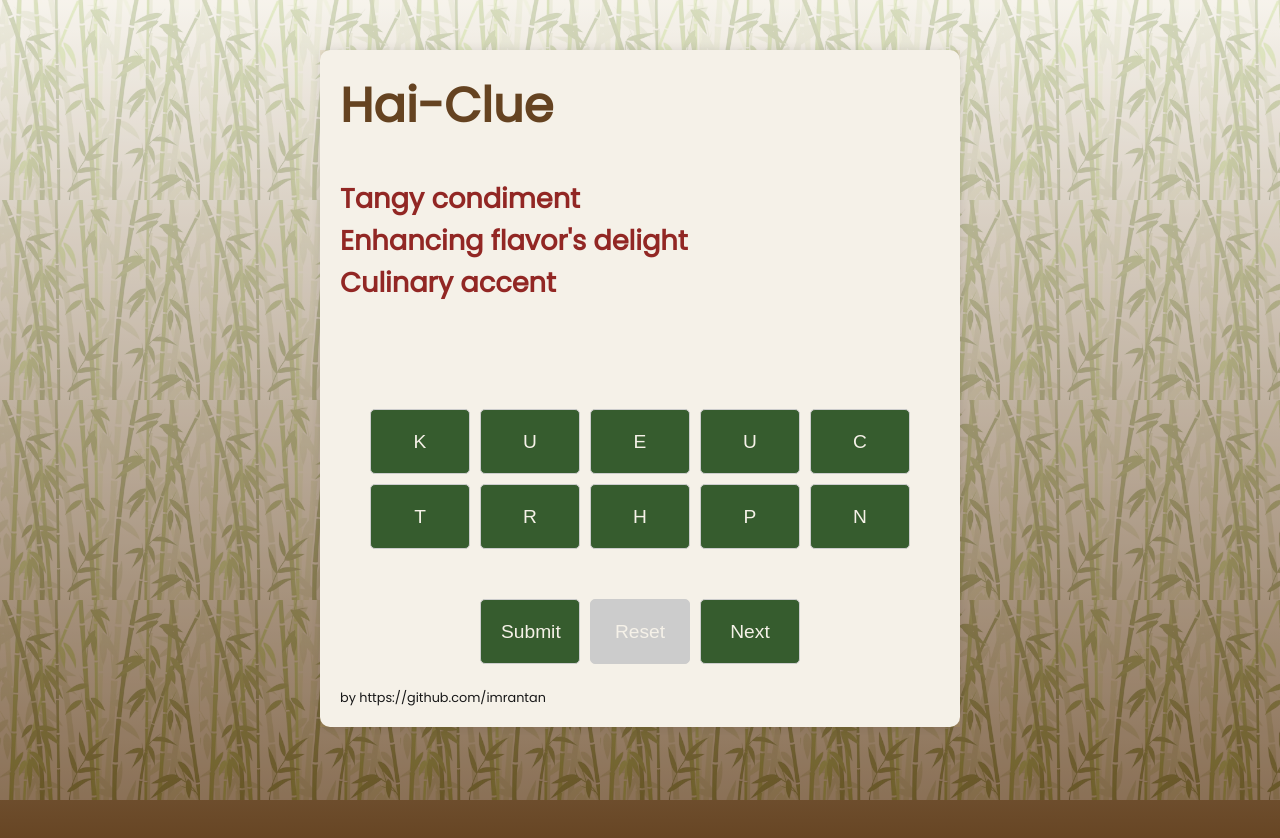
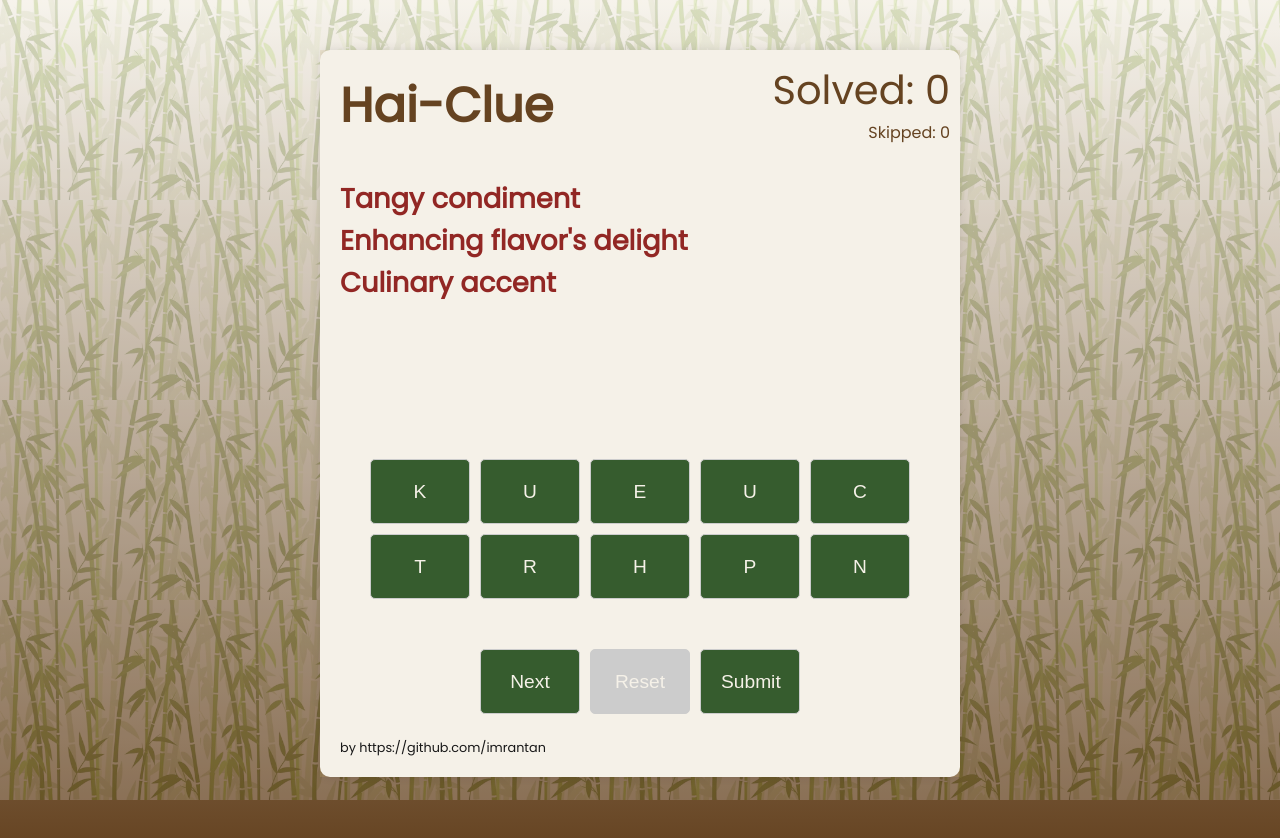
Before and after one commit to imrantan/hai-clue, a React (Vite) app: page / in a window 1280 px wide. Shown: the top 838 px of the page. Built offline with nearby package versions, Linux system fonts and the light colour scheme.

Commit message:
Changed the following: 1. Added counters 2. Improved the arrangement of buttons 3. Increased font 4. Font colours will change after every 3 solves.

```diff
--- a/src/components/game/game.css
+++ b/src/components/game/game.css
@@ -10,7 +10,7 @@
   padding: 20px;
   box-shadow: 0 0 10px rgba(0, 0, 0, 0.1);
   position: relative;
-  animation: slideUp 1.5s ease;
+  animation: slideUp 1.8s ease;
 }
 
 .container h1 {
@@ -176,12 +176,19 @@
 }
 
 .container .your-selection {
+  height: 50px; /* Fixed height to prevent layout shift */
   display: flex;
+  align-items: center;
   justify-content: center;
-  font-weight: 500;
-  font-size: 2rem; /* Reduced font size for smaller screens */
+  font-weight: bold;
+  font-size: 1.5em; /* Increased font size */
   color: #922724;
   animation: fadeIn 1s ease;
+}
+
+.container .selected-letters {
+  font-size: 1.5em; /* Increased font size */
+  font-weight: bold;
 }
 
 .container .Result {
@@ -228,3 +235,52 @@
     opacity: 1;
   }
 }
+
+/* Add this new animation for the transition effect */
+@keyframes fadeInOut {
+  0%, 100% { opacity: 0; }
+  50% { opacity: 1; }
+}
+
+/* Apply the new animation to the riddle */
+.container h2 {
+  font-size: 1.5rem;
+  font-weight: 700;
+  color: #922724;
+}
+
+@media (min-width: 768px) {
+  .container h2 {
+    font-size: 1.7rem;
+  }
+}
+
+.fade-in {
+  opacity: 1;
+  transition: opacity 0.5s ease-in;
+}
+
+.fade-out {
+  opacity: 0;
+  transition: opacity 0.5s ease-out;
+}
+
+.counters-solved {
+  position: absolute;
+  top: 10px;
+  right: 10px;
+  text-align: right;
+  font-size: 2.5rem;
+}
+
+.counters-skipped {
+  position: absolute;
+  top: 70px;
+  right: 10px;
+  text-align: right;
+  font-size: 1rem;
+}
+
+.counters div {
+  margin-bottom: 5px;
+}
--- a/src/components/game/game.jsx
+++ b/src/components/game/game.jsx
@@ -1,33 +1,46 @@
-import React, { useState, useEffect } from 'react';
+import React, { useState, useEffect, useTransition } from 'react';
 import { data } from '../../assets/data.js';
 import './game.css';
 
 const Game = () => {
     const [index, setIndex] = useState(0);
-    const randomNumber = Math.floor(Math.random() * (693 - 0 + 1)) + 0;
-    const [riddle, setRiddle] = useState(data[randomNumber]);
+    const [riddle, setRiddle] = useState(data[Math.floor(Math.random() * 694)]);
     const [clickedButtons, setClickedButtons] = useState([]);
     const [selectedLetters, setSelectedLetters] = useState([]);
     const [submittedAnswer, setSubmittedAnswer] = useState('');
     const [isCorrect, setIsCorrect] = useState(false);
+    const [solvedCount, setSolvedCount] = useState(0);
+    const [skippedCount, setSkippedCount] = useState(0);  // New state for skipped riddles
+    const [isPending, startTransition] = useTransition();
+    const [titleColor, setTitleColor] = useState('var(--main-red)');
+    const [riddleColor, setRiddleColor] = useState('#922724');
+    const [fadeIn, setFadeIn] = useState(true);
 
     function addLineBreaks(str) {
         return str.split('\n').map((line, index) => {
           return <React.Fragment key={index}>{line}<br/></React.Fragment>;
         });
-      };
+    };
 
     useEffect(() => {
-        // Generate buttons for the current riddle
-        const buttons = riddle.answer.split('').map((letter, index) => ({ letter: letter.toUpperCase(), clicked: false }));
-        // Add random buttons with random letters if the answer has less than 10 letters
+        const buttons = riddle.answer.split('').map((letter) => ({ letter: letter.toUpperCase(), clicked: false }));
         const numRandomButtons = Math.max(10 - buttons.length, 0);
         const randomLetters = 'ABCDEFGHIJKLMNOPQRSTUVWXYZ'.split('').sort(() => Math.random() - 0.5).slice(0, numRandomButtons);
         const randomButtons = randomLetters.map(letter => ({ letter, clicked: false }));
-        // Combine the buttons and shuffle them
         const allButtons = buttons.concat(randomButtons).sort(() => Math.random() - 0.5);
         setClickedButtons(allButtons);
     }, [riddle]);
+
+    useEffect(() => {
+        if (solvedCount % 3 === 0 && solvedCount !== 0) {
+            setTitleColor(getRandomColor());
+            setRiddleColor(getRandomColor());
+        }
+    }, [solvedCount]);
+
+    const getRandomColor = () => {
+        return '#' + Math.floor(Math.random()*16777215).toString(16);
+    };
 
     const handleButtonClick = (index) => {
         if (!submittedAnswer && !clickedButtons[index].clicked) {
@@ -37,7 +50,6 @@ const Game = () => {
                 updatedButtons[index].clicked = true;
                 return updatedButtons;
             });
-
             setSelectedLetters(prevLetters => [...prevLetters, clickedLetter]);
         }
     };
@@ -45,9 +57,11 @@ const Game = () => {
     const handleSubmit = () => {
         const userAnswer = selectedLetters.join('');
         setSubmittedAnswer(userAnswer);
-
         const isCorrect = userAnswer.toUpperCase() === riddle.answer.toUpperCase();
         setIsCorrect(isCorrect);
+        if (isCorrect) {
+            setSolvedCount(prevCount => prevCount + 1);
+        }
     };
 
     const resetSelection = () => {
@@ -59,13 +73,33 @@ const Game = () => {
         setIsCorrect(false);
     }
 
+    const nextRiddle = () => {
+        setFadeIn(false);
+        startTransition(() => {
+            setTimeout(() => {
+                const newRandomNumber = Math.floor(Math.random() * 694);
+                setRiddle(data[newRandomNumber]);
+                resetSelection();
+                setFadeIn(true);
+                if (!isCorrect) {
+                    setSkippedCount(prevCount => prevCount + 1);  // Increment skipped count
+                }
+            }, 300);
+        });
+    }
+
     return (
-        <div className='container'>
-            <h1>Hai-Clue</h1>
-            <h2>{addLineBreaks(riddle.riddle)}</h2>
+        <div className={`container ${fadeIn ? 'fade-in' : 'fade-out'}`}>
+            <h1 style={{ color: titleColor }}>Hai-Clue</h1>
+            <div className="counters-solved">
+                <div>Solved: {solvedCount}</div>
+            </div>
+            <div className="counters-skipped">
+                <div>Skipped: {skippedCount}</div>
+            </div>
+            <h2 style={{ color: riddleColor }}>{addLineBreaks(riddle.riddle)}</h2>
             <div className='your-selection'>
-                <strong></strong>
-                <span>{selectedLetters.join('')}</span>
+                <span className='selected-letters'>{selectedLetters.join('')}</span>
             </div>
             <div className='Result'>
                 {submittedAnswer && <p>{isCorrect ? 'Correct!' : 'Incorrect! Try again.'}</p>}
@@ -88,8 +122,8 @@ const Game = () => {
                 <div className="row">
                     {clickedButtons.slice(5, 10).map((button, index) => (
                         <button
-                            key={index + 5} // Adjust key for the second row
-                            onClick={() => handleButtonClick(index + 5)} // Adjust index for the second row
+                            key={index + 5}
+                            onClick={() => handleButtonClick(index + 5)}
                             className={button.clicked ? 'selected' : ''}
                         >
                             {button.letter}
@@ -98,13 +132,17 @@ const Game = () => {
                 </div>
             </div>
             <div className="controls">
+                <button onClick={nextRiddle} disabled={isPending}>
+                    {isPending ? 'Loading...' : 'Next'}
+                </button>
+                {!submittedAnswer && (
+                    <button onClick={resetSelection} disabled={!selectedLetters.length}>
+                        Reset
+                    </button>
+                )}
                 <button onClick={handleSubmit} disabled={submittedAnswer}>
                     Submit
                 </button>
-                <button onClick={resetSelection} disabled={!selectedLetters.length}>
-                    Reset
-                </button>
-                <button onClick={() => window.location.reload()}>Next</button>
                 {!isCorrect && submittedAnswer && <button onClick={resetSelection}>Try Again</button>}
             </div>
             <h4>by https://github.com/imrantan</h4>
```
